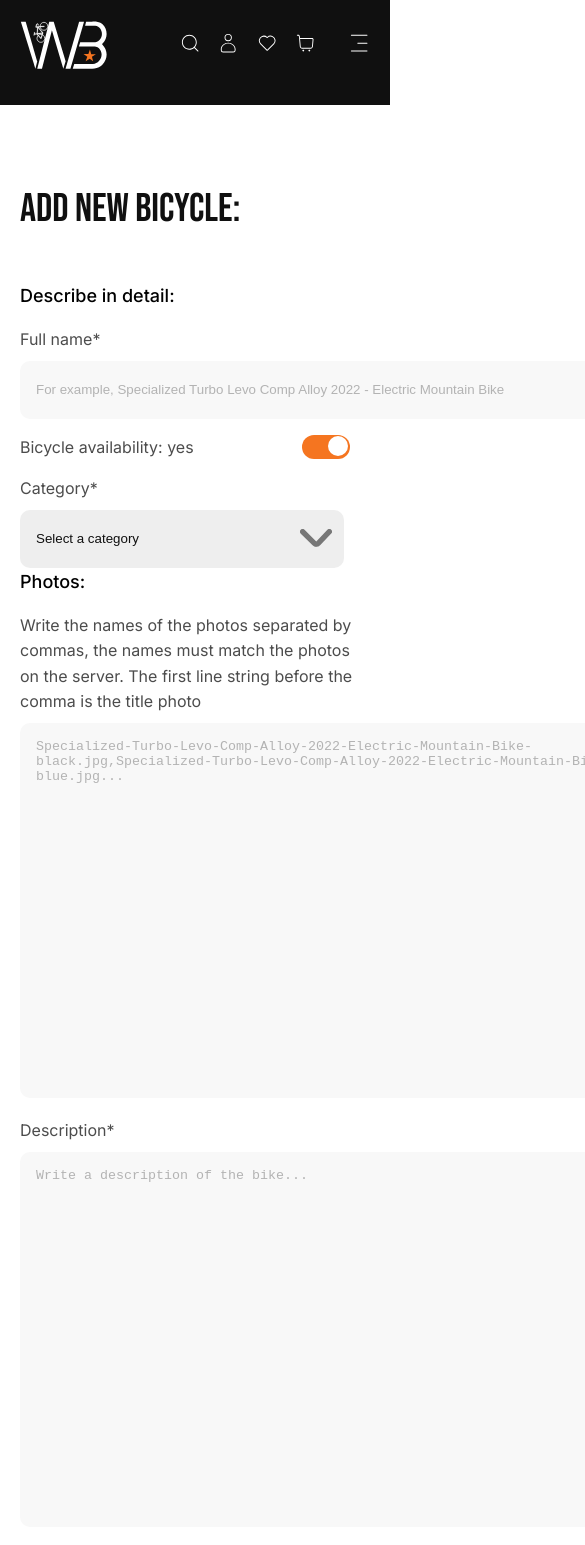
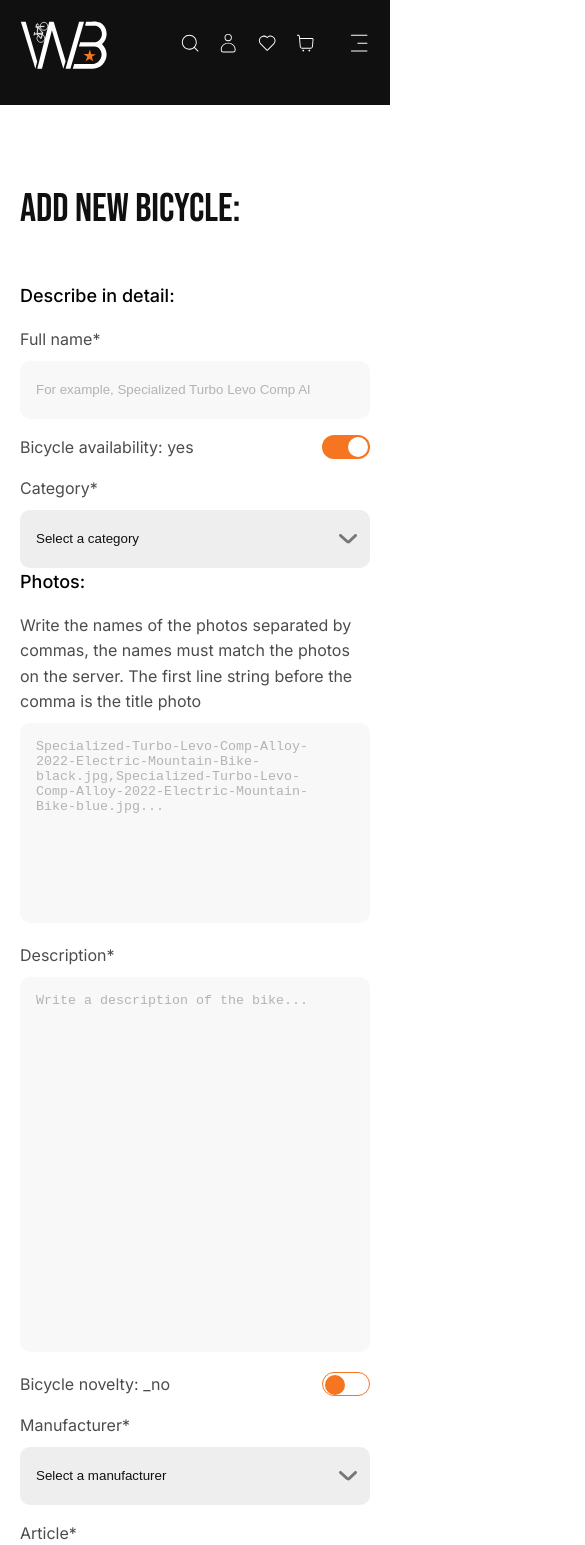
Before and after one commit to DmytroShevchenko888/Bike-Shop, a React (Vite) app: page /add-bicycle in a window 390 px wide. Shown: the top 1545 px of the page, 585 px wide, since content can reach past the window. Built offline with nearby package versions, Linux system fonts and the light colour scheme.

Commit message:
adaptive for mobile, page "addBicycle"

```diff
--- a/src/components/addBicyle/FormAddBicycle.tsx
+++ b/src/components/addBicyle/FormAddBicycle.tsx
@@ -170,6 +170,7 @@ const FormAddBicycle: React.FunctionComponent<FormAddBicycleProps> = () => {
         label="Full name*"
         typeInput="text"
         placeholder="For example, Specialized Turbo Levo Comp Alloy 2022 - Electric Mountain Bike"
+        widthInput="1050px"
       />
 
       <InputCheckbox
@@ -199,6 +200,7 @@ const FormAddBicycle: React.FunctionComponent<FormAddBicycleProps> = () => {
         the photos on the server. The first line string before the comma is the
         title photo"
         placeholder="Specialized-Turbo-Levo-Comp-Alloy-2022-Electric-Mountain-Bike-black.jpg,Specialized-Turbo-Levo-Comp-Alloy-2022-Electric-Mountain-Bike-blue.jpg..."
+        heigthTextarea="200px"
       />
       <InputTextarea
         register={register}
@@ -236,6 +238,7 @@ const FormAddBicycle: React.FunctionComponent<FormAddBicycleProps> = () => {
         label="Article*"
         typeInput="text"
         placeholder="For example, 245838"
+        widthInput="220px"
       />
 
       <InputString
@@ -248,6 +251,7 @@ const FormAddBicycle: React.FunctionComponent<FormAddBicycleProps> = () => {
         label="Price*"
         typeInput="number"
         placeholder="For example, 3499"
+        widthInput="220px"
       />
 
       <InputString
@@ -258,6 +262,7 @@ const FormAddBicycle: React.FunctionComponent<FormAddBicycleProps> = () => {
         label="Price sale"
         typeInput="number"
         placeholder="For example, 3000"
+        widthInput="220px"
       />
 
       <div className="form-add-bicycle__select-multiple-options">
@@ -326,6 +331,7 @@ const FormAddBicycle: React.FunctionComponent<FormAddBicycleProps> = () => {
           label="Year*"
           typeInput="number"
           placeholder="For example, 2023"
+          widthInput="220px"
         />
 
         <InputString
@@ -338,8 +344,9 @@ const FormAddBicycle: React.FunctionComponent<FormAddBicycleProps> = () => {
           valueMin={1}
           valueMax={33}
           label="Diameter tires*"
-          typeInput="number"
+          typeInput="string"
           placeholder="For example, 28"
+          widthInput="220px"
         />
 
         <InputString
@@ -369,6 +376,8 @@ const FormAddBicycle: React.FunctionComponent<FormAddBicycleProps> = () => {
           valueMinLength={40}
           label="Frame*"
           placeholder="For example, Specialized m5 premium alloy, headset adjust, bb height adjust, s-sizing, internal cable routing, 150mm travel, 148mm spacing..."
+          widthTextarea="750px"
+          heigthTextarea="150px"
         />
 
         <InputString
@@ -386,6 +395,8 @@ const FormAddBicycle: React.FunctionComponent<FormAddBicycleProps> = () => {
           optionalField
           label="Seatpost"
           placeholder="For example, X-fusion manic, infinite adjustable, two-bolt head, bottom mount cable routing, remote slr le lever, 34.9, s1: 100mm, s2: 125mm, s3: 150mm, s4/s5: 175mm, s6: 190mm"
+          widthTextarea="750px"
+          heigthTextarea="150px"
         />
         <InputTextarea
           register={register}
@@ -393,6 +404,8 @@ const FormAddBicycle: React.FunctionComponent<FormAddBicycleProps> = () => {
           optionalField
           label="Fork"
           placeholder="For example, Gt pro design, 100% cr-mo 2pc. steerer, tapered legs, 3/8 axle dropouts"
+          widthTextarea="750px"
+          heigthTextarea="350px"
         />
 
         <InputString
--- a/src/components/addBicyle/InputString.tsx
+++ b/src/components/addBicyle/InputString.tsx
@@ -19,6 +19,7 @@ interface InputStringProps {
   label: string; // title text componenta
   typeInput: string; // <input type="?"/>
   placeholder: string; // <input placeholder="?"/>
+  widthInput?: string; // max-width: '1050px;
 }
 
 export const InputString: React.FC<InputStringProps> = ({
@@ -36,11 +37,12 @@ export const InputString: React.FC<InputStringProps> = ({
   label,
   typeInput,
   placeholder,
+  widthInput,
 }) => {
   return (
     <div className="form-add-bicycle__input-block">
       <label className="form-add-bicycle__input-title">{label}</label>
-      <div className="input-relative">
+      <div className="input-relative" style={{ maxWidth: widthInput }}>
         <input
           type={typeInput}
           {...register(
--- a/src/components/addBicyle/InputTextarea.tsx
+++ b/src/components/addBicyle/InputTextarea.tsx
@@ -19,6 +19,8 @@ interface InputTextareaProps {
   label: string; // title text componenta
 
   placeholder: string; // <input placeholder="?"/>
+  widthTextarea?: string; // max-width: '724px'; textarea
+  heigthTextarea?: string; // max-heigth: '375px'; textarea
 }
 
 export const InputTextarea: React.FC<InputTextareaProps> = ({
@@ -32,13 +34,16 @@ export const InputTextarea: React.FC<InputTextareaProps> = ({
   label,
 
   placeholder,
+  widthTextarea,
+  heigthTextarea,
 }) => {
   return (
     <div className="form-add-bicycle__input-block">
       <label className="form-add-bicycle__input-title">{label}</label>
-      <div className="textarea-relative">
+      <div className="textarea-relative" style={{ maxWidth: widthTextarea }}>
         <textarea
           className={errors?.[registerKey] ? "textarea-relative__error" : ""}
+          style={{ height: heigthTextarea }}
           {...register(
             registerKey,
             optionalField
--- a/src/styles/add-bicycle/_form-add-bicycle.scss
+++ b/src/styles/add-bicycle/_form-add-bicycle.scss
@@ -25,6 +25,13 @@
         background-color: $dd-gray;
 
         cursor: pointer;
+      }
+    }
+
+    @media (max-width: $breakpoint_sm) {
+      width: 100%;
+      ul {
+        justify-content: space-between;
       }
     }
   }
@@ -76,6 +83,16 @@
         background-color: $bt-orange-normal;
       }
     }
+
+    @media (max-width: $breakpoint_sm) {
+      width: 100%;
+      ul {
+        justify-content: center;
+        li {
+          width: 100%;
+        }
+      }
+    }
   }
 
   .form-add-bicycle__switch-button {
@@ -93,13 +110,21 @@
 
       .switch-btn__toggle {
         position: absolute;
-        top: 1px;
+        top: 2px;
         right: 2px;
         height: 20px;
         width: 20px;
         border-radius: 100%;
 
         transition: all 0.2s ease;
+      }
+    }
+
+    @media (max-width: $breakpoint_md) {
+      width: 100%;
+      justify-content: space-between;
+      .switch-btn {
+        margin-left: 0px;
       }
     }
   }
@@ -121,7 +146,7 @@
       margin-top: 8px;
 
       height: 58px;
-      width: 1060px;
+      max-width: 1060px;
 
       .form-add-bicycle__input-string {
         width: 100%;
@@ -176,11 +201,18 @@
 
       background: url("/src/images/addBicycle/drop-down-arrow.svg") 96% / 10%
         no-repeat #eee;
+
+      @media (max-width: $breakpoint_md) {
+        width: 100%;
+
+        background: url("/src/images/addBicycle/drop-down-arrow.svg") 96% / 5%
+          no-repeat #eee;
+      }
     }
     .textarea-relative {
       margin-top: 8px;
       position: relative;
-      width: 724px;
+      max-width: 724px;
       height: 100%;
       textarea {
         padding: 16px 60px 16px 16px;
--- a/src/styles/styles.css
+++ b/src/styles/styles.css
@@ -1086,6 +1086,14 @@ body {
   background-color: #F8F8F8;
   cursor: pointer;
 }
+@media (max-width: 576px) {
+  .form-add-bicycle .colors-block {
+    width: 100%;
+  }
+  .form-add-bicycle .colors-block ul {
+    justify-content: space-between;
+  }
+}
 .form-add-bicycle .select-multiple-options {
   width: 351px;
   height: 58px;
@@ -1128,6 +1136,17 @@ body {
   height: 100%;
   background-color: #F57520;
 }
+@media (max-width: 576px) {
+  .form-add-bicycle .select-multiple-options {
+    width: 100%;
+  }
+  .form-add-bicycle .select-multiple-options ul {
+    justify-content: center;
+  }
+  .form-add-bicycle .select-multiple-options ul li {
+    width: 100%;
+  }
+}
 .form-add-bicycle .form-add-bicycle__switch-button {
   display: flex;
   align-items: center;
@@ -1142,12 +1161,21 @@ body {
 }
 .form-add-bicycle .form-add-bicycle__switch-button .switch-btn .switch-btn__toggle {
   position: absolute;
-  top: 1px;
+  top: 2px;
   right: 2px;
   height: 20px;
   width: 20px;
   border-radius: 100%;
   transition: all 0.2s ease;
+}
+@media (max-width: 767px) {
+  .form-add-bicycle .form-add-bicycle__switch-button {
+    width: 100%;
+    justify-content: space-between;
+  }
+  .form-add-bicycle .form-add-bicycle__switch-button .switch-btn {
+    margin-left: 0px;
+  }
 }
 .form-add-bicycle .form-add-bicycle__input-block,
 .form-add-bicycle .form-add-bicycle__switch-button,
@@ -1169,7 +1197,7 @@ body {
   position: relative;
   margin-top: 8px;
   height: 58px;
-  width: 1060px;
+  max-width: 1060px;
 }
 .form-add-bicycle .form-add-bicycle__input-block .input-relative .form-add-bicycle__input-string,
 .form-add-bicycle .form-add-bicycle__switch-button .input-relative .form-add-bicycle__input-string,
@@ -1230,13 +1258,22 @@ body {
   appearance: none !important;
   background: url("/src/images/addBicycle/drop-down-arrow.svg") 96%/10% no-repeat #eee;
 }
+@media (max-width: 767px) {
+  .form-add-bicycle .form-add-bicycle__input-block select,
+  .form-add-bicycle .form-add-bicycle__switch-button select,
+  .form-add-bicycle .form-add-bicycle__select-multiple-options select,
+  .form-add-bicycle .form-add-bicycle__colors-block select {
+    width: 100%;
+    background: url("/src/images/addBicycle/drop-down-arrow.svg") 96%/5% no-repeat #eee;
+  }
+}
 .form-add-bicycle .form-add-bicycle__input-block .textarea-relative,
 .form-add-bicycle .form-add-bicycle__switch-button .textarea-relative,
 .form-add-bicycle .form-add-bicycle__select-multiple-options .textarea-relative,
 .form-add-bicycle .form-add-bicycle__colors-block .textarea-relative {
   margin-top: 8px;
   position: relative;
-  width: 724px;
+  max-width: 724px;
   height: 100%;
 }
 .form-add-bicycle .form-add-bicycle__input-block .textarea-relative textarea,
```
Also changed, not shown: 1 other file (tests, documents, lock files or other folders).
